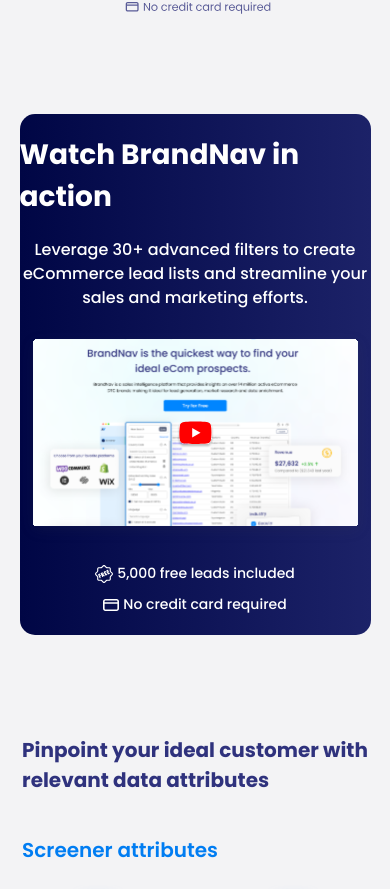
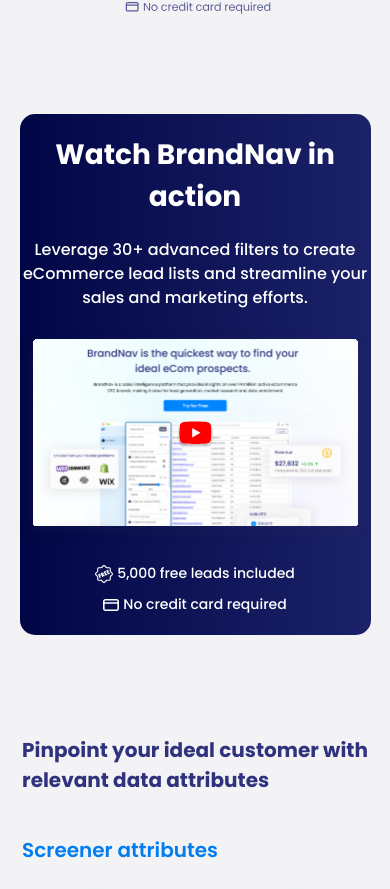
Before and after one commit to Ritwik993/home, a Next.js app: page / in a window 390 px wide. Shown: the part 10260-11149 px from the top of the page. Built offline with nearby package versions, Linux system fonts and the light colour scheme.

Commit message:
files added

```diff
--- a/src/components/Banner3.tsx
+++ b/src/components/Banner3.tsx
@@ -3,7 +3,7 @@
 const Banner3=()=>{
     return(
         <div className="bg-gradient-to-r from-[#000645] to-[#1C2268] md:w-[80vw] w-[90vw]  flex flex-col justify-center items-center rounded-[15px] mt-[100px] text-cneter">
-            <h2 className="text-white mt-[20px] font-bold md:text-[36px] text-[28px]">Watch BrandNav in action</h2>
+            <h2 className="text-white mt-[20px] font-bold md:text-[36px] text-[28px] text-center">Watch BrandNav in action</h2>
             <p className="text-white text-[16px] font-medium md:w-[662px] mt-[20px] text-center ">Leverage 30+ advanced filters to create eCommerce lead lists and streamline your sales and marketing efforts.</p>
             <Image src="/video2.svg" alt="" width={917} height={530} className="object-cover mt-[20px]"/>
 
```
